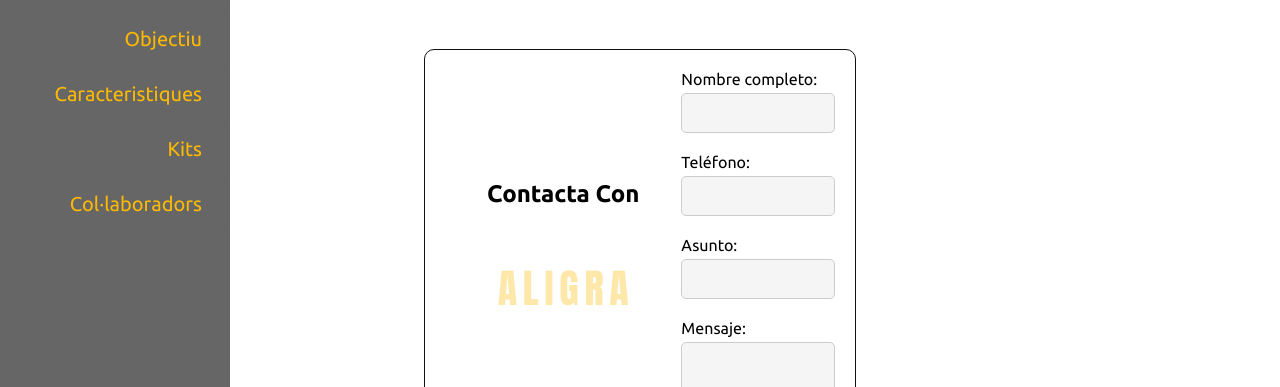
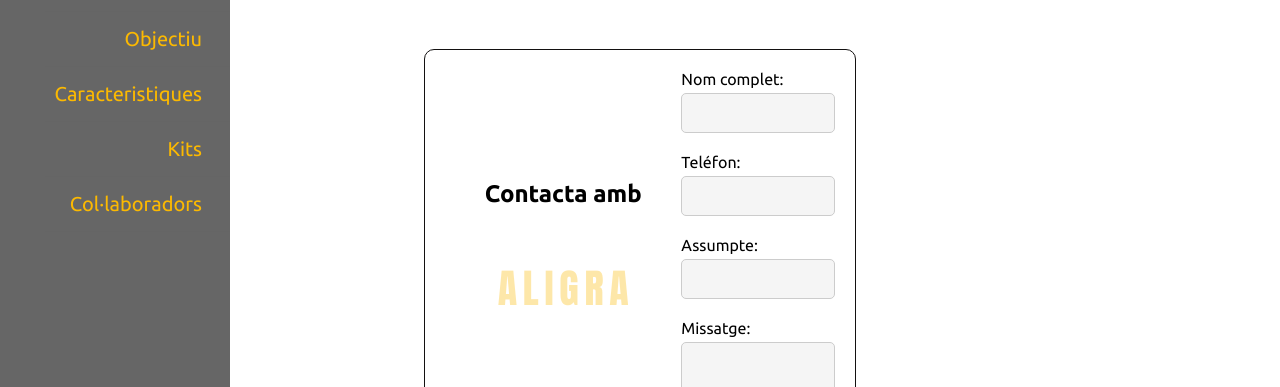
Before and after one commit to Manuraptor/amunt-p1-aligra, a SvelteKit app: page /Contacta in a window 1280 px wide. Shown: the part 162-549 px from the top of the page. Built offline with nearby package versions, Linux system fonts and the light colour scheme.

Commit message:
cambios en catala

```diff
--- a/src/routes/Contacta/+page.svelte
+++ b/src/routes/Contacta/+page.svelte
@@ -16,7 +16,7 @@
 <main style="height: 70vh;">
     <section>
         <article>
-            <h2>Contacta Con</h2>
+            <h2>Contacta amb</h2>
             <h2>
                 <span class="rotate-letter">A</span>
                 <span class="rotate-letter">L</span>
@@ -29,26 +29,26 @@
         <div class="contact-form">
             <form id="contact-form" on:submit|preventDefault={handleSubmit}>
                 <div>
-                    <label for="nombre">Nombre completo:</label>
+                    <label for="nombre">Nom complet:</label>
                     <input type="text" id="nombre" name="nombre" required />
                 </div>
                 <div>
-                    <label for="telefono">Teléfono:</label>
+                    <label for="telefono">Teléfon:</label>
                     <input type="tel" id="telefono" name="telefono" pattern="[0-9]+" required />
                 </div>
                 <div>
-                    <label for="asunto">Asunto:</label>
+                    <label for="asunto">Assumpte:</label>
                     <input type="text" id="asunto" name="asunto" required />
                 </div>
                 <div>
-                    <label for="mensaje">Mensaje:</label>
+                    <label for="mensaje">Missatge:</label>
                     <textarea id="mensaje" name="mensaje" rows="4" required></textarea>
                 </div>
                 <button type="submit">Enviar</button>
             </form>
         </div>
         <footer class="success-message" style="display: none;">
-            ¡El formulario se ha enviado con éxito! Pronto te responderemos.
+            El formulari ha estat enviat correctament! Aviat us respondrem.
         </footer>
     </section>
 
```
